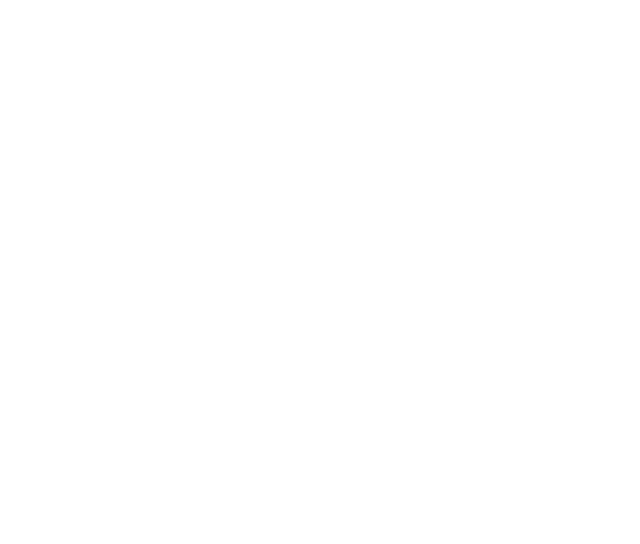
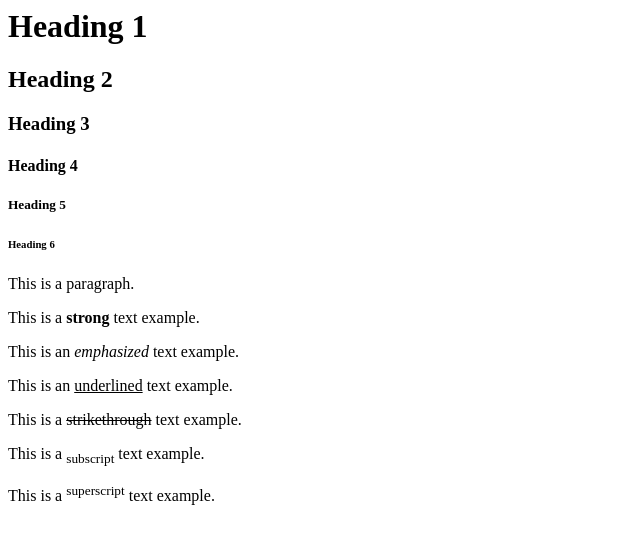
Before and after one commit to imsks/TBE-Code, a plain HTML site: page index.html in a window 1280 px wide. Shown: the whole page, without its empty margins (0-640 px from the left). Drawn offline with Linux system fonts and the light colour scheme.

Commit message:
shot 3 reels

```diff
--- a/index.html
+++ b/index.html
@@ -1,12 +1,20 @@
-<!DOCTYPE html>
 <html lang="en">
     <head>
-        <meta charset="UTF-8" />
-        <meta name="viewport" content="width=device-width, initial-scale=1.0" />
-        <title>Flex</title>
-        <style></style>
+        <title>My First Website</title>
     </head>
     <body>
-        <script src="index.js"></script>
+        <h1>Heading 1</h1>
+        <h2>Heading 2</h2>
+        <h3>Heading 3</h3>
+        <h4>Heading 4</h4>
+        <h5>Heading 5</h5>
+        <h6>Heading 6</h6>
+        <p>This is a paragraph.</p>
+        <p>This is a <strong>strong</strong> text example.</p>
+        <p>This is an <em>emphasized</em> text example.</p>
+        <p>This is an <u>underlined</u> text example.</p>
+        <p>This is a <s>strikethrough</s> text example.</p>
+        <p>This is a <sub>subscript</sub> text example.</p>
+        <p>This is a <sup>superscript</sup> text example.</p>
     </body>
 </html>
```
